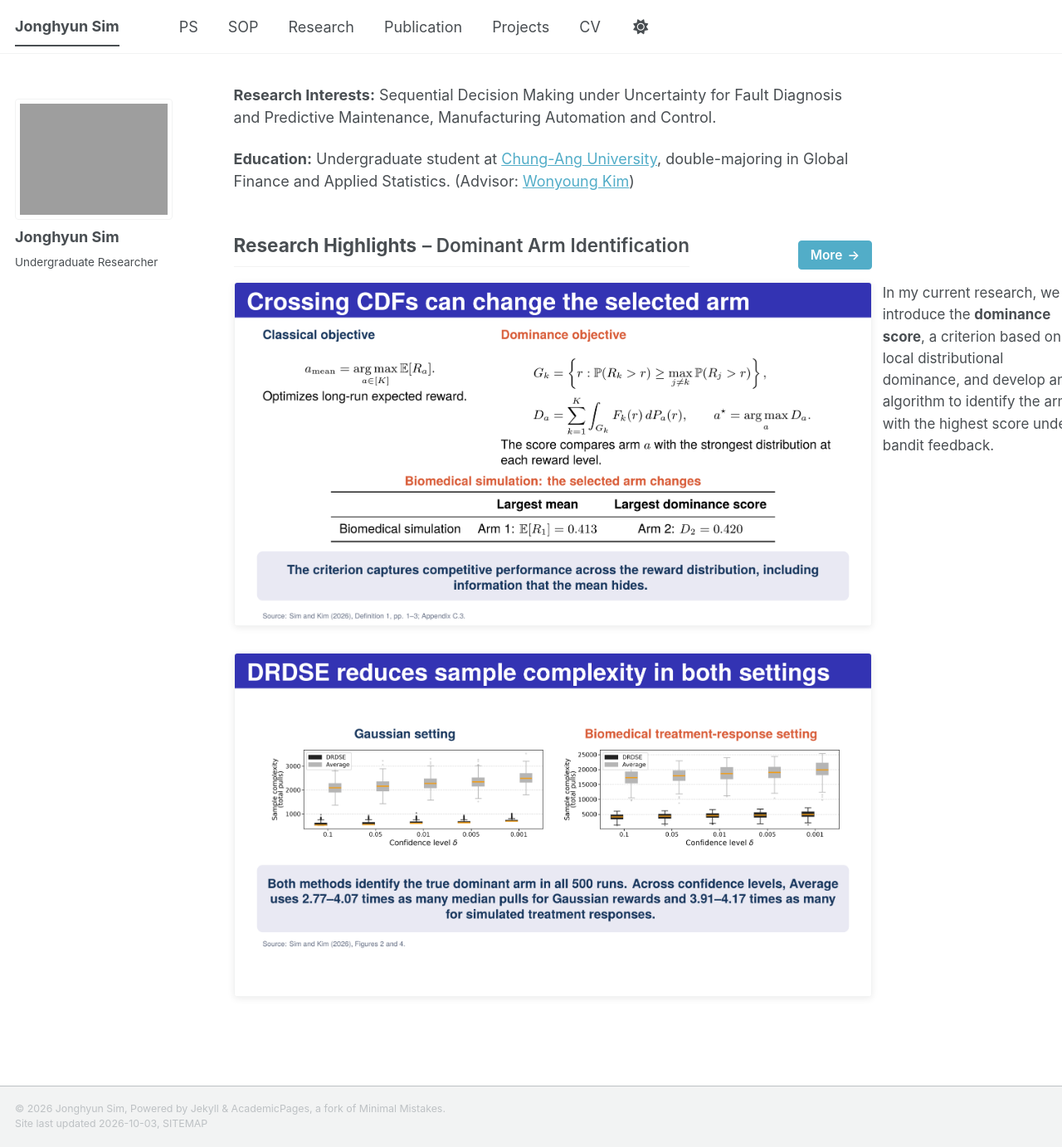
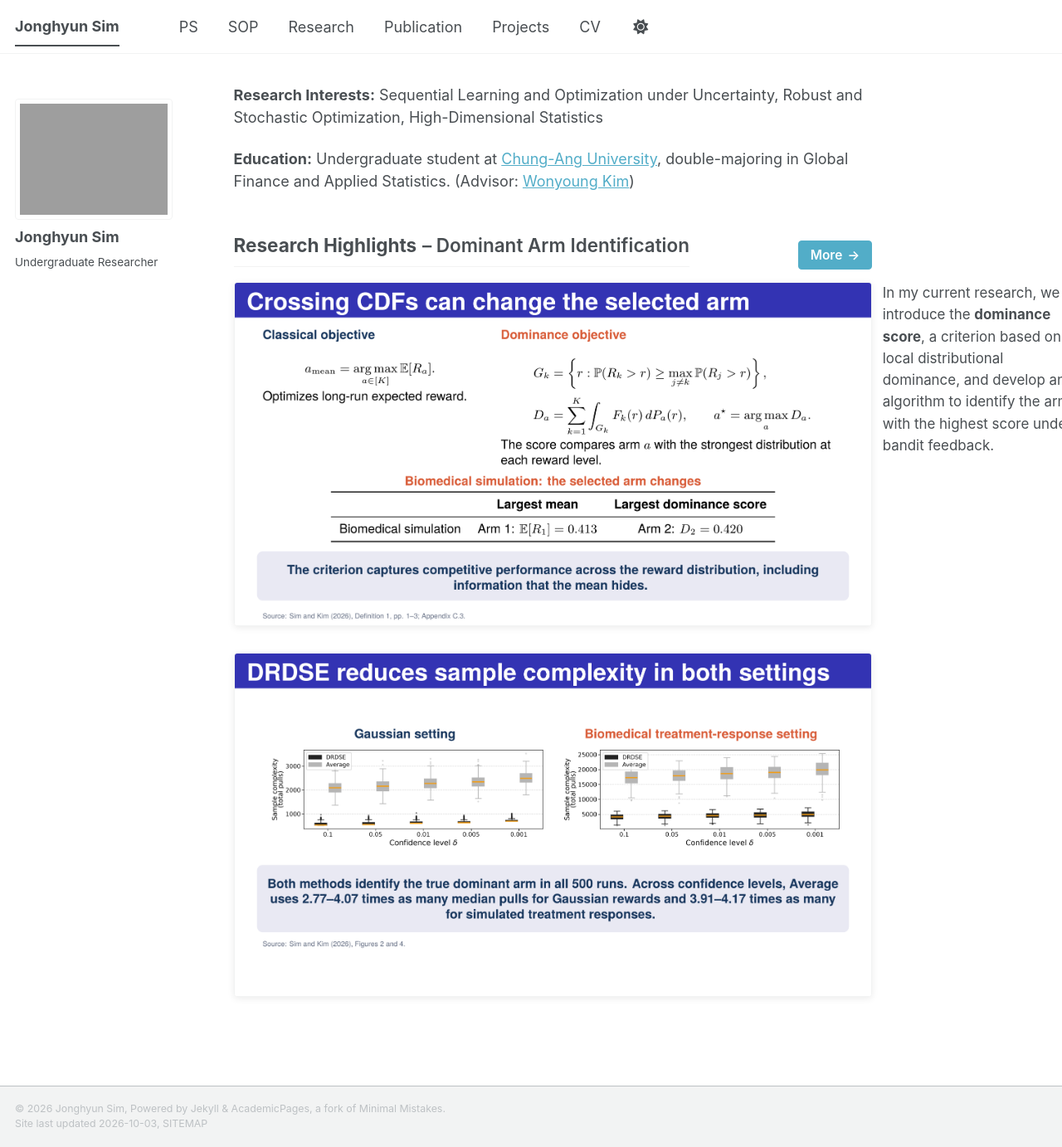
Before and after one commit to simjonghyun/simjonghyun.github.io, a Jekyll site: the page built from _pages/about.md, in a window 1280 px wide and 1383 px high. Shown: the whole window at 83% size. Built offline with Jekyll 4.4.1, drawn with Linux system fonts in a browser that asks for light colours; a style sheet for code colours, icons or effects is not loaded.

Commit message:
Update research interests in about.md

```diff
--- a/_pages/about.md
+++ b/_pages/about.md
@@ -6,7 +6,7 @@ redirect_from:
   - /about/
   - /about.html
 ---
-**Research Interests:** Sequential Decision Making under Uncertainty for Fault Diagnosis and Predictive Maintenance, Manufacturing Automation and Control.
+**Research Interests:** Sequential Learning and Optimization under Uncertainty, Robust and Stochastic Optimization, High-Dimensional Statistics
 
 **Education:** Undergraduate student at [Chung-Ang University](https://www.cau.ac.kr/), double-majoring in Global Finance and Applied Statistics. (Advisor: [Wonyoung Kim](https://www.siai.cau.ac.kr/))
 
```
